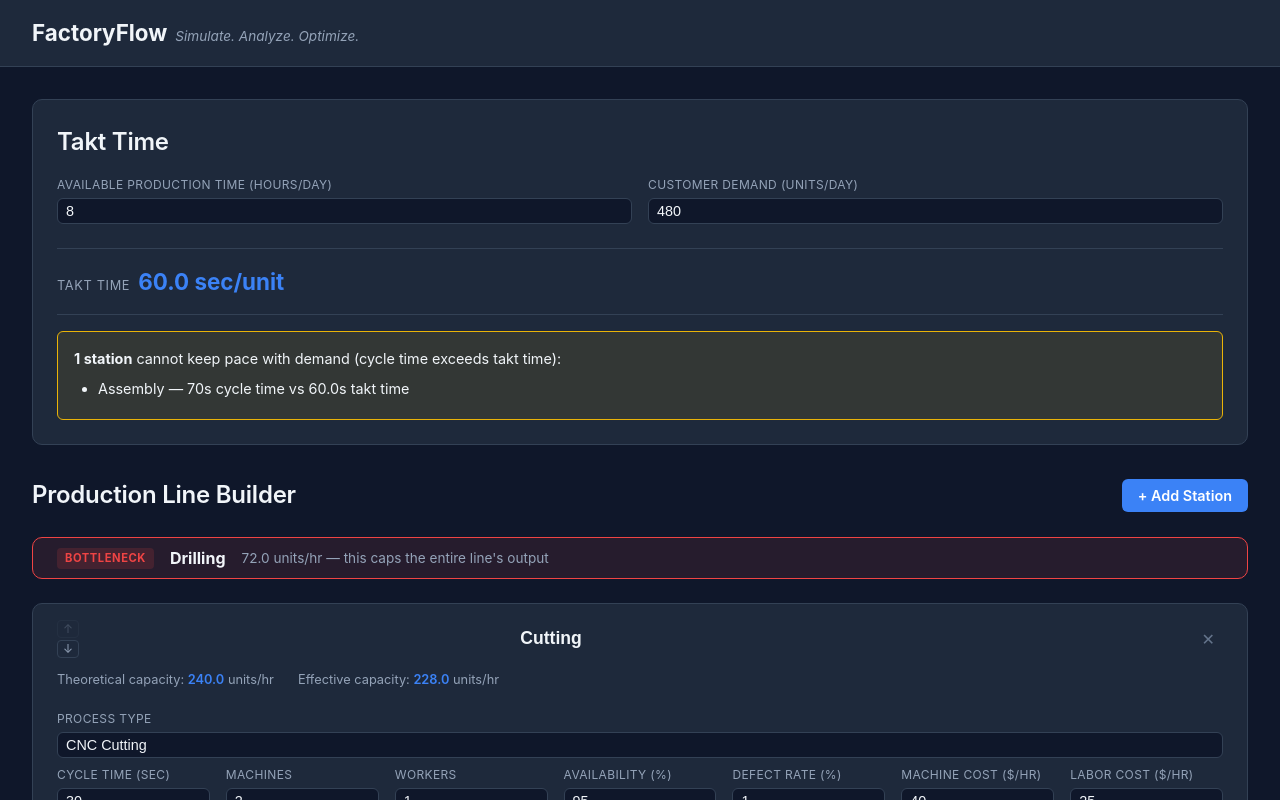
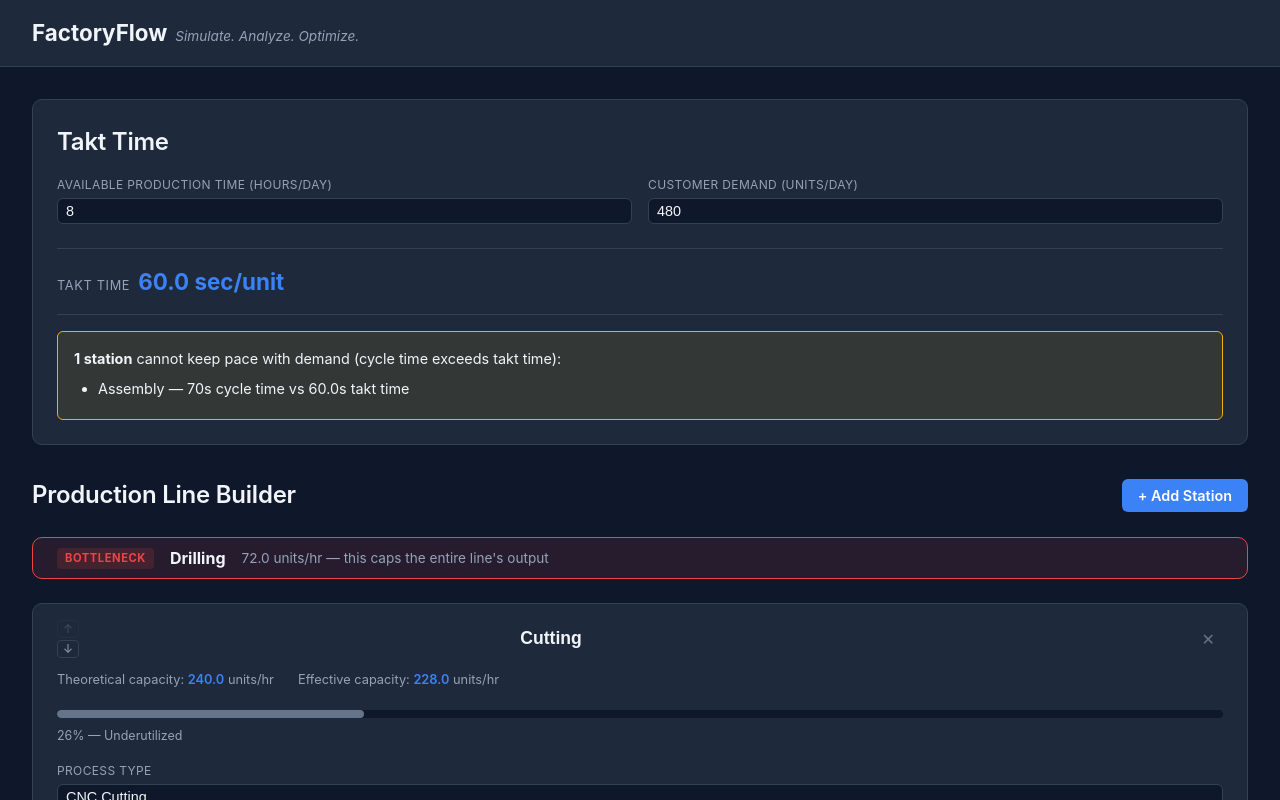
Before and after one commit to michaelhandal/factoryflow, a React (Vite) app: page / in a window 1280 px wide. Shown: the top 800 px of the page. Built offline with nearby package versions, Linux system fonts and the light colour scheme.

Commit message:
Add utilization calculation with healthy/underutilized/overloaded indicators

```diff
--- a/src/App.css
+++ b/src/App.css
@@ -332,3 +332,42 @@
   font-size: 0.9rem;
   color: var(--color-success);
 }
+
+/* --- Utilization bar --- */
+
+.station-card__utilization {
+  margin-bottom: var(--space-md);
+}
+
+.station-card__utilization-bar-track {
+  width: 100%;
+  height: 8px;
+  background-color: var(--color-bg);
+  border-radius: 4px;
+  overflow: hidden;
+  margin-bottom: 4px;
+}
+
+.station-card__utilization-bar-fill {
+  height: 100%;
+  border-radius: 4px;
+  transition: width 0.2s ease;
+}
+
+.station-card__utilization--underutilized .station-card__utilization-bar-fill {
+  background-color: var(--color-text-muted);
+}
+.station-card__utilization--healthy .station-card__utilization-bar-fill {
+  background-color: var(--color-success);
+}
+.station-card__utilization--high .station-card__utilization-bar-fill {
+  background-color: var(--color-warning);
+}
+.station-card__utilization--overloaded .station-card__utilization-bar-fill {
+  background-color: var(--color-danger);
+}
+
+.station-card__utilization-label {
+  font-size: 0.78rem;
+  color: var(--color-text-secondary);
+}
--- a/src/App.jsx
+++ b/src/App.jsx
@@ -4,12 +4,20 @@ import './App.css';
 import { createDefaultLine } from './data/defaultLine';
 import LineBuilder from './components/LineBuilder';
 import TaktTimePanel from './components/TaktTimePanel';
+import { calculateRequiredRatePerHour } from './calculations/utilization';
 
 function App() {
   // The production line lives here, at the top of the app, so that later
   // phases (dashboard, visualization, simulation) can all read from and
   // write to this same single source of truth.
   const [line, setLine] = useState(createDefaultLine());
+
+  // Takt-time inputs also live here now, since utilization (in LineBuilder)
+  // needs the same required-rate value that TaktTimePanel calculates from.
+  const [availableHours, setAvailableHours] = useState(8);
+  const [customerDemand, setCustomerDemand] = useState(480);
+
+  const requiredRatePerHour = calculateRequiredRatePerHour(customerDemand, availableHours);
 
   return (
     <>
@@ -21,8 +29,18 @@ function App() {
       </header>
 
       <main className="app-main">
-        <TaktTimePanel line={line} />
-        <LineBuilder line={line} onLineChange={setLine} />
+        <TaktTimePanel
+          line={line}
+          availableHours={availableHours}
+          setAvailableHours={setAvailableHours}
+          customerDemand={customerDemand}
+          setCustomerDemand={setCustomerDemand}
+        />
+        <LineBuilder
+          line={line}
+          onLineChange={setLine}
+          requiredRatePerHour={requiredRatePerHour}
+        />
       </main>
 
       <footer className="app-footer">
--- /dev/null
+++ b/src/calculations/utilization.js
@@ -0,0 +1,56 @@
+// src/calculations/utilization.js
+import { calculateEffectiveCapacity } from './capacity';
+
+/**
+ * calculateRequiredRatePerHour
+ *
+ * The production rate the line needs to sustain, in units/hour, derived
+ * from customer demand and available production time.
+ *
+ * @param {number} customerDemandUnits - units needed per period
+ * @param {number} availableProductionTimeHours - available time per period, in hours
+ * @returns {number} required rate, in units per hour
+ */
+export function calculateRequiredRatePerHour(customerDemandUnits, availableProductionTimeHours) {
+  if (!availableProductionTimeHours || availableProductionTimeHours <= 0) {
+    return 0;
+  }
+  return customerDemandUnits / availableProductionTimeHours;
+}
+
+/**
+ * calculateUtilization
+ *
+ * How much of a station's effective capacity is being used by the
+ * required production rate.
+ *
+ * Formula: Utilization = Required Rate / Effective Capacity
+ *
+ * @param {object} station - a workstation object
+ * @param {number} requiredRatePerHour - units/hour the line needs to sustain
+ * @returns {number} utilization as a fraction (0 = 0%, 1 = 100%, can exceed 1)
+ */
+export function calculateUtilization(station, requiredRatePerHour) {
+  const effectiveCapacity = calculateEffectiveCapacity(station);
+  if (effectiveCapacity <= 0) {
+    return 0;
+  }
+  return requiredRatePerHour / effectiveCapacity;
+}
+
+/**
+ * classifyUtilization
+ *
+ * Buckets a utilization fraction into a human-readable status, using
+ * commonly-used lean manufacturing thresholds. These are a practical
+ * rule of thumb, not a strict physical law.
+ *
+ * @param {number} utilization - fraction (0.5 = 50%)
+ * @returns {'underutilized'|'healthy'|'high'|'overloaded'}
+ */
+export function classifyUtilization(utilization) {
+  if (utilization >= 1) return 'overloaded';
+  if (utilization >= 0.85) return 'high';
+  if (utilization >= 0.5) return 'healthy';
+  return 'underutilized';
+}
--- a/src/components/LineBuilder.jsx
+++ b/src/components/LineBuilder.jsx
@@ -6,7 +6,7 @@ import { identifyBottleneck } from '../calculations/bottleneck';
 // Owns no state itself — it receives the line and reports changes upward,
 // so App.jsx remains the single source of truth for the production line.
 
-function LineBuilder({ line, onLineChange }) {
+function LineBuilder({ line, onLineChange, requiredRatePerHour }) {
   const bottleneck = identifyBottleneck(line);
 
   function handleStationChange(updatedStation) {
@@ -76,6 +76,7 @@ function LineBuilder({ line, onLineChange }) {
             isFirst={index === 0}
             isLast={index === line.length - 1}
             isBottleneck={bottleneck && station.id === bottleneck.id}
+            requiredRatePerHour={requiredRatePerHour}
           />
         ))}
       </div>
--- a/src/components/StationCard.jsx
+++ b/src/components/StationCard.jsx
@@ -1,13 +1,23 @@
 // src/components/StationCard.jsx
 import { calculateEffectiveCapacity, calculateTheoreticalCapacity } from '../calculations/capacity';
+import { calculateUtilization, classifyUtilization } from '../calculations/utilization';
 
 // Renders ONE workstation as an editable card.
 // This component has no knowledge of the rest of the line — it just displays
 // the station it's given, and reports changes back up via onChange/onDelete/onMove.
 
-function StationCard({ station, onChange, onDelete, onMoveUp, onMoveDown, isFirst, isLast, isBottleneck }) {
+const UTILIZATION_LABELS = {
+  underutilized: 'Underutilized',
+  healthy: 'Healthy',
+  high: 'High utilization',
+  overloaded: 'Capacity problem',
+};
+
+function StationCard({ station, onChange, onDelete, onMoveUp, onMoveDown, isFirst, isLast, isBottleneck, requiredRatePerHour }) {
   const theoreticalCapacity = calculateTheoreticalCapacity(station);
   const effectiveCapacity = calculateEffectiveCapacity(station);
+  const utilization = calculateUtilization(station, requiredRatePerHour);
+  const utilizationStatus = classifyUtilization(utilization);
 
   function handleFieldChange(field, rawValue) {
     const isNumericField = field !== 'name' && field !== 'processType';
@@ -56,6 +66,18 @@ function StationCard({ station, onChange, onDelete, onMoveUp, onMoveDown, isFirs
       <div className="station-card__capacity-readout">
         <span>Theoretical capacity: <strong>{theoreticalCapacity.toFixed(1)}</strong> units/hr</span>
         <span>Effective capacity: <strong>{effectiveCapacity.toFixed(1)}</strong> units/hr</span>
+      </div>
+
+      <div className={`station-card__utilization station-card__utilization--${utilizationStatus}`}>
+        <div className="station-card__utilization-bar-track">
+          <div
+            className="station-card__utilization-bar-fill"
+            style={{ width: `${Math.min(utilization * 100, 100)}%` }}
+          />
+        </div>
+        <span className="station-card__utilization-label">
+          {(utilization * 100).toFixed(0)}% — {UTILIZATION_LABELS[utilizationStatus]}
+        </span>
       </div>
 
       <div className="station-card__field">
--- a/src/components/TaktTimePanel.jsx
+++ b/src/components/TaktTimePanel.jsx
@@ -1,15 +1,13 @@
 // src/components/TaktTimePanel.jsx
-import { useState } from 'react';
 import { calculateTaktTime, findTaktTimeProblemStations } from '../calculations/taktTime';
 
 // Lets the user enter available production time (in hours, for convenience)
 // and customer demand (units), then shows the resulting takt time and
 // flags any stations whose cycle time exceeds it.
+// State now lives in App.jsx so other components (like utilization) can
+// also use availableHours/customerDemand.
 
-function TaktTimePanel({ line }) {
-  const [availableHours, setAvailableHours] = useState(8);
-  const [customerDemand, setCustomerDemand] = useState(480);
-
+function TaktTimePanel({ line, availableHours, setAvailableHours, customerDemand, setCustomerDemand }) {
   const availableSeconds = availableHours * 3600;
   const taktTimeSeconds = calculateTaktTime(availableSeconds, customerDemand);
   const problemStations = findTaktTimeProblemStations(line, taktTimeSeconds);
```
